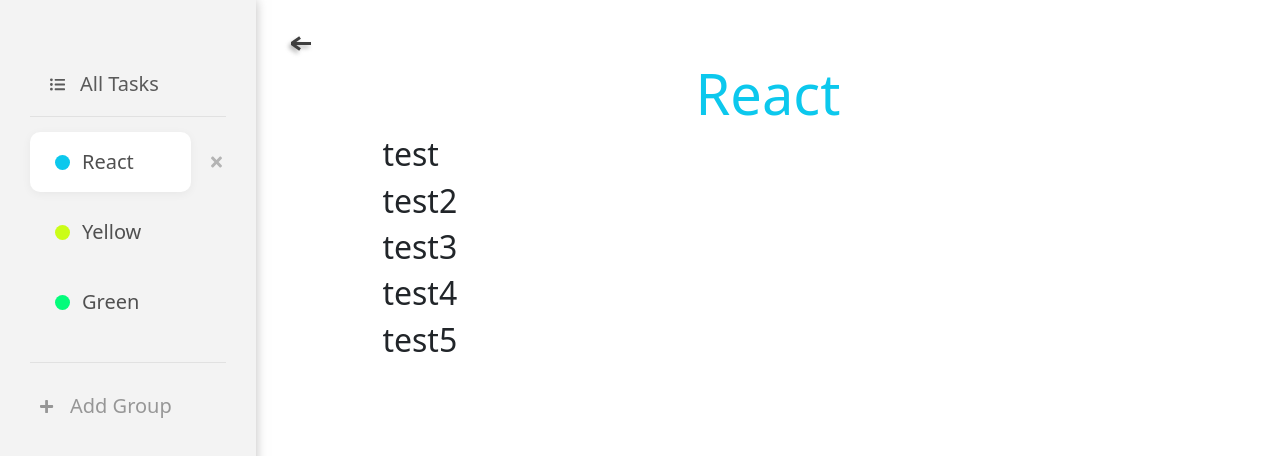
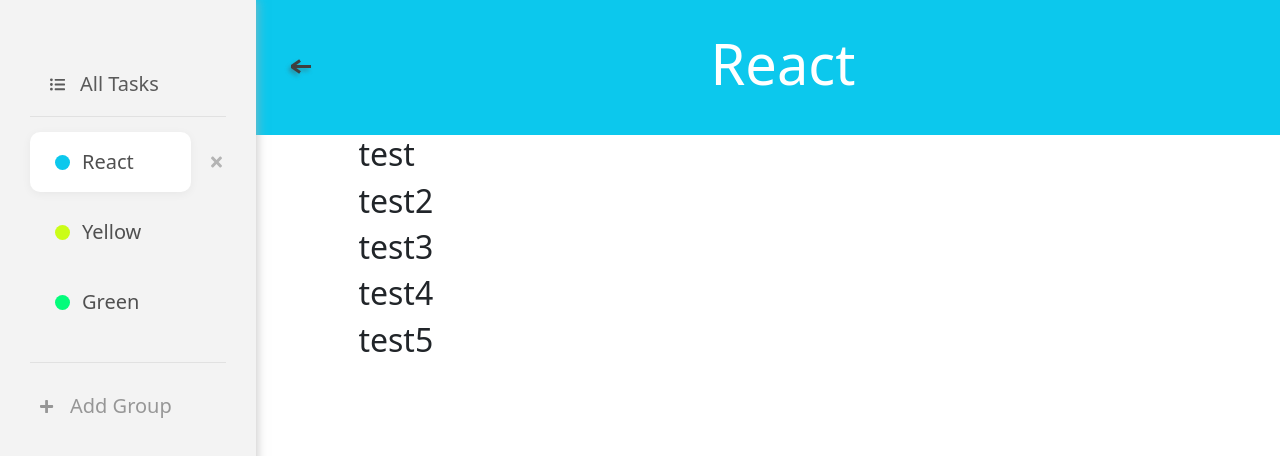
Before and after one commit to gavryk/tasks-manager, a React (Create React App) app: page /list/be7wl8kcdf in a window 1280 px wide. Shown: the top 456 px of the page. Built offline with nearby package versions, Linux system fonts and the light colour scheme; data requests are answered from the project's data file.

Commit message:
home page

```diff
--- a/src/components/Header/Header.jsx
+++ b/src/components/Header/Header.jsx
@@ -3,13 +3,19 @@
 
 const Header = ({ handleSidebar, sidebarAct, activeTasks }) => {
   return (
-    <div className={`${style.headerWrapper}`}>
+    <div style={{ backgroundColor: activeTasks.color }} className={`${style.headerWrapper}`}>
       <div
         className={`${style.burger} ${sidebarAct ? style.active : ""}`}
         onClick={handleSidebar}
       >
         <span></span>
       </div>
+      <div className={`
+          ${style.tasksTitle}
+          ${activeTasks.color === '#ffffff' || !activeTasks.color ? style.white : ''}
+        `}>
+        <h1>{activeTasks.title ? activeTasks.title : "All Tasks"}</h1>
+      </div>
     </div>
   );
 };
--- a/src/components/Header/Header.module.scss
+++ b/src/components/Header/Header.module.scss
@@ -4,6 +4,7 @@
   justify-content: space-between;
   flex-wrap: wrap;
   flex-direction: row;
+  padding: 30px;
   .burger {
     height: 30px;
     width: 30px;
@@ -53,4 +54,18 @@
       }
     }
   }
+
+  .tasksTitle {
+    flex: 1;
+    h1 {
+      font-size: 56px;
+      text-align: center;
+      color: #fff;
+    }
+    &.white {
+      h1 {
+        color: #000;
+      }
+    }
+  }
 }
--- a/src/components/TasksGroup/Tasks/Tasks.jsx
+++ b/src/components/TasksGroup/Tasks/Tasks.jsx
@@ -16,11 +16,7 @@
 
   return (
     <div className={style.tasksWrapper}>
-      <div className={style.tasksTitle}>
-        <h2 style={{ color: activeTasks.color }}>{activeTasks.title}</h2>
-      </div>
-
-      {activeTasks.tasks &&
+        {activeTasks.tasks &&
         activeTasks.tasks.map((task, index) => {
           return (
                 <Task
--- a/src/components/TasksGroup/Tasks/Tasks.module.scss
+++ b/src/components/TasksGroup/Tasks/Tasks.module.scss
@@ -1,10 +1,4 @@
 .tasksWrapper {
   max-width: 80%;
   margin: 0 auto;
-  .tasksTitle {
-    h2 {
-      font-size: 56px;
-      text-align: center;
-    }
-  }
 }
--- a/src/components/TasksGroup/TasksGroup.jsx
+++ b/src/components/TasksGroup/TasksGroup.jsx
@@ -1,18 +1,21 @@
-import React, { useEffect, useRef, useState } from "react";
+import React, { useState } from "react";
 import { FontAwesomeIcon } from "@fortawesome/react-fontawesome";
 import { faTimes } from "@fortawesome/free-solid-svg-icons";
-import { NavLink } from 'react-router-dom';
+import { NavLink, useNavigate } from 'react-router-dom';
 
 import style from "./TasksGroup.module.scss";
 
 const TasksGroup = ({ group, removeGroup }) => {
   const [beforeDel, setBeforeDel] = useState(false);
+  const navigate = useNavigate();
 
   const handleRemoveGroup = (id) => {
     setBeforeDel(true);
     setTimeout(() => {
       removeGroup(id);
+      navigate('/');
     }, 300);
+
   }
 
   return (
--- a/src/index.scss
+++ b/src/index.scss
@@ -43,7 +43,6 @@
   overflow: hidden;
   .main {
     flex: 1;
-    padding: 30px;
     height: 100%;
   }
 }
--- a/src/pages/Home/Home.jsx
+++ b/src/pages/Home/Home.jsx
@@ -11,7 +11,7 @@
 
     return (
         <div>
-            <h1>All Tasks</h1>
+
         </div>
     )
 }
```
